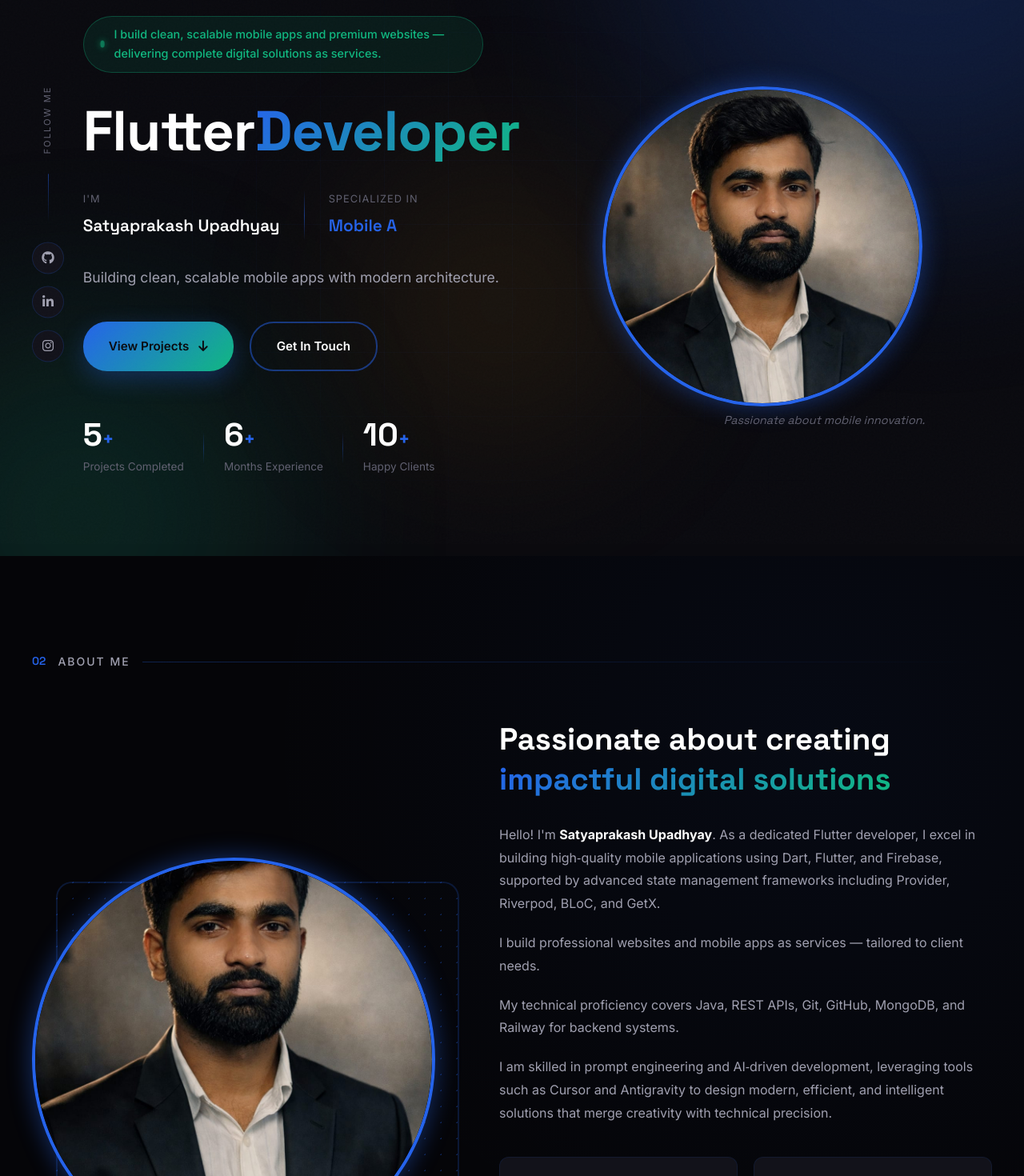
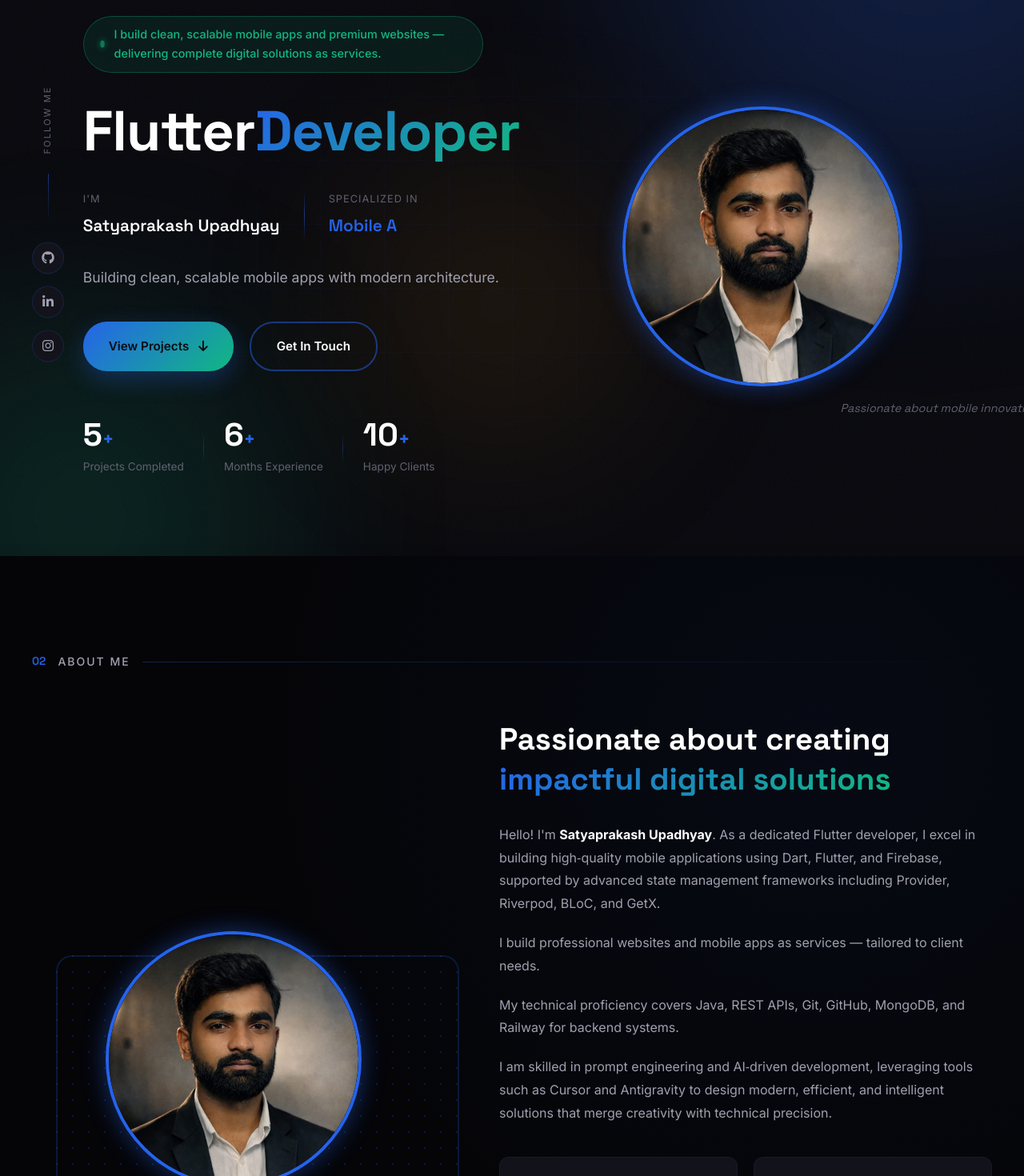
Before and after one commit to Satya93-ux/My_portfolio-main, a React (Vite) app: page / in a window 1280 px wide. Shown: the part 120-1590 px from the top of the page at 80% size. Built offline with nearby package versions, Linux system fonts and the light colour scheme.

Commit message:
style: adjust image sizing, positioning, and tagline alignment for better visual balance

```diff
--- a/src/index.css
+++ b/src/index.css
@@ -1141,7 +1141,7 @@ input, textarea {
 .image-frame {
     position: relative;
     width: 100%;
-    max-width: 400px;
+    max-width: 350px; /* Reduced further for balance */
     margin: 0 auto;
 }
 
@@ -1163,7 +1163,7 @@ input, textarea {
     width: 100%;
     height: 100%;
     object-fit: cover;
-    object-position: center 20%; /* Adjusted to center the face vertically */
+    object-position: center 10%; /* Moved further down to center the face */
     border-radius: 50%;
     transition: var(--transition-slow);
 }
@@ -1179,8 +1179,11 @@ input, textarea {
 /* Subtle Image Tagline */
 .image-tagline {
     position: absolute;
-    bottom: -30px;
-    right: 20px;
+    bottom: -40px;
+    left: 50%;
+    transform: translateX(-50%);
+    width: 100%;
+    text-align: center;
     font-size: 0.9rem;
     font-family: var(--font-primary);
     color: var(--text-muted);
@@ -1557,6 +1560,9 @@ input, textarea {
 
 .about-image-frame {
     position: relative;
+    width: 100%;
+    max-width: 320px; /* Reduced for balance */
+    margin: 0 auto;
     aspect-ratio: 1 / 1; /* Perfect circle */
     border-radius: 50%;
     overflow: hidden;
@@ -1568,7 +1574,7 @@ input, textarea {
     width: 100%;
     height: 100%;
     object-fit: cover;
-    object-position: center; /* Enforce perfect centering */
+    object-position: center 10%; /* Adjusted to center the face */
     border-radius: 50%;
     transition: var(--transition-slow);
 }
```
